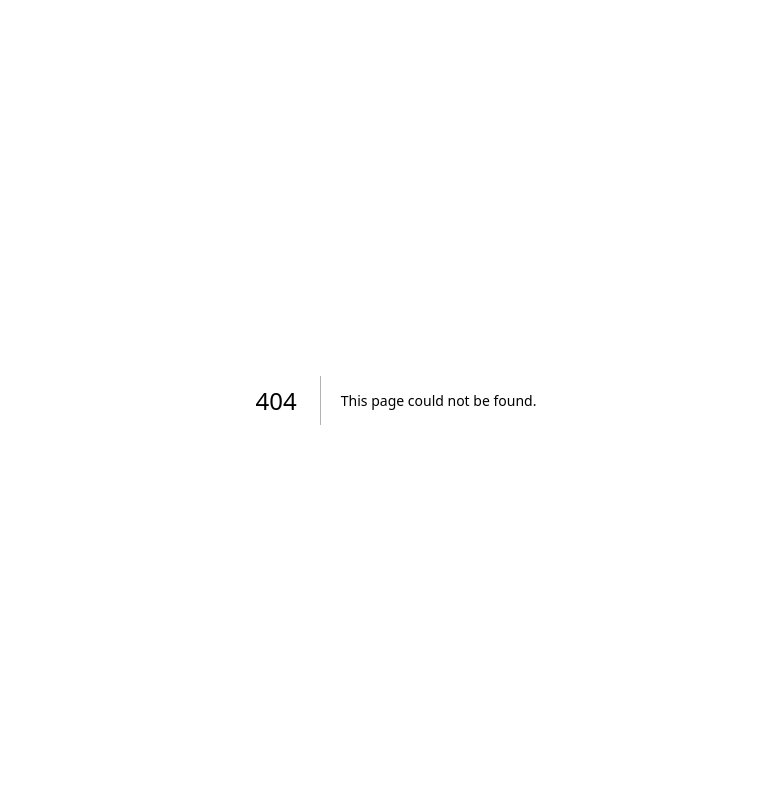
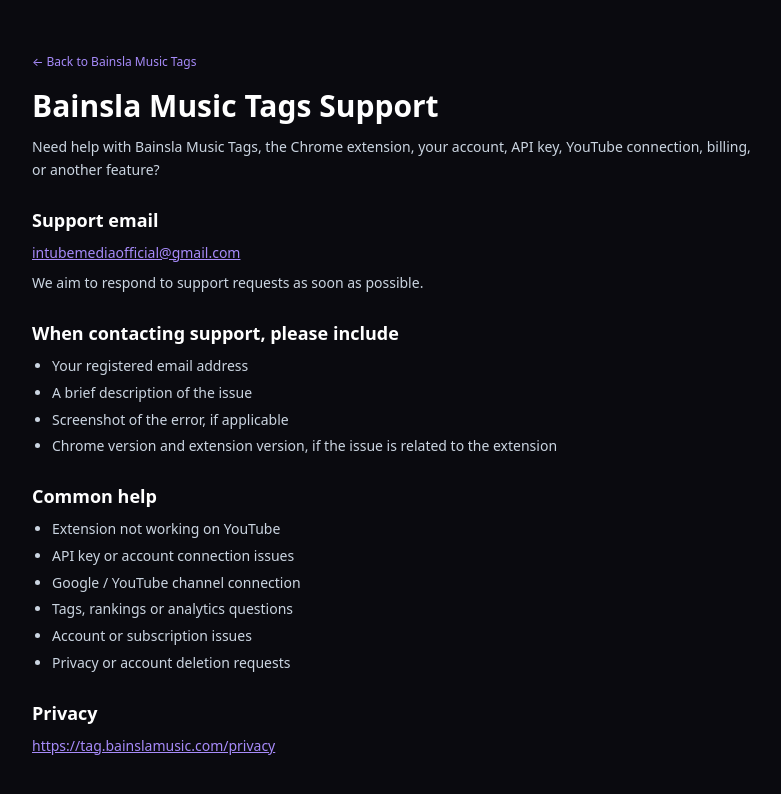
Before and after one commit to intubemediaofficial-ux/Tegs-Bainsla-Music, a Next.js app: page /support in a window 1280 px wide. Before the commit this address had no page. Shown: the top 794 px of the page, without its empty margins (244-1025 px from the left). Built offline with nearby package versions, Linux system fonts and the light colour scheme.

Commit message:
Add a public support page for the Chrome Web Store listing

```diff
--- a/src/app/page.tsx
+++ b/src/app/page.tsx
@@ -117,8 +117,18 @@
       </section>
 
       <footer className="border-t border-ink-line py-8 text-center text-sm text-slate-500">
-        © {new Date().getFullYear()} Bainsla Music Tags. Uses YouTube public data. Not affiliated
-        with YouTube.
+        <p>
+          © {new Date().getFullYear()} Bainsla Music Tags. Uses YouTube public data. Not affiliated
+          with YouTube.
+        </p>
+        <p className="mt-2 flex justify-center gap-4 text-xs">
+          <Link href="/support" className="hover:text-slate-300">
+            Support
+          </Link>
+          <Link href="/privacy" className="hover:text-slate-300">
+            Privacy Policy
+          </Link>
+        </p>
       </footer>
     </div>
   );
--- /dev/null
+++ b/src/app/support/page.tsx
@@ -0,0 +1,70 @@
+import Link from "next/link";
+
+export const metadata = {
+  title: "Support — Bainsla Music Tags",
+  description:
+    "Get help with the Bainsla Music Tags dashboard, Chrome extension, API key, YouTube channel connection or your account.",
+};
+
+const EMAIL = "intubemediaofficial@gmail.com";
+
+export default function SupportPage() {
+  return (
+    <main className="mx-auto max-w-3xl px-5 py-12 text-slate-200">
+      <Link href="/" className="text-xs text-brand-400">
+        ← Back to Bainsla Music Tags
+      </Link>
+      <h1 className="mt-4 text-3xl font-black text-white">Bainsla Music Tags Support</h1>
+      <p className="mt-3 text-sm leading-relaxed text-slate-300">
+        Need help with Bainsla Music Tags, the Chrome extension, your account, API key, YouTube
+        connection, billing, or another feature?
+      </p>
+
+      <Section title="Support email">
+        <p>
+          <a className="text-brand-400 underline" href={`mailto:${EMAIL}`}>
+            {EMAIL}
+          </a>
+        </p>
+        <p>We aim to respond to support requests as soon as possible.</p>
+      </Section>
+
+      <Section title="When contacting support, please include">
+        <ul className="list-disc space-y-1 pl-5">
+          <li>Your registered email address</li>
+          <li>A brief description of the issue</li>
+          <li>Screenshot of the error, if applicable</li>
+          <li>Chrome version and extension version, if the issue is related to the extension</li>
+        </ul>
+      </Section>
+
+      <Section title="Common help">
+        <ul className="list-disc space-y-1 pl-5">
+          <li>Extension not working on YouTube</li>
+          <li>API key or account connection issues</li>
+          <li>Google / YouTube channel connection</li>
+          <li>Tags, rankings or analytics questions</li>
+          <li>Account or subscription issues</li>
+          <li>Privacy or account deletion requests</li>
+        </ul>
+      </Section>
+
+      <Section title="Privacy">
+        <p>
+          <Link className="text-brand-400 underline" href="/privacy">
+            https://tag.bainslamusic.com/privacy
+          </Link>
+        </p>
+      </Section>
+    </main>
+  );
+}
+
+function Section({ title, children }: { title: string; children: React.ReactNode }) {
+  return (
+    <section className="mt-6">
+      <h2 className="mb-2 text-lg font-bold text-white">{title}</h2>
+      <div className="space-y-2 text-sm leading-relaxed text-slate-300">{children}</div>
+    </section>
+  );
+}
```
Also changed, not shown: extension/STORE-LISTING.md (+1 -0 lines).
